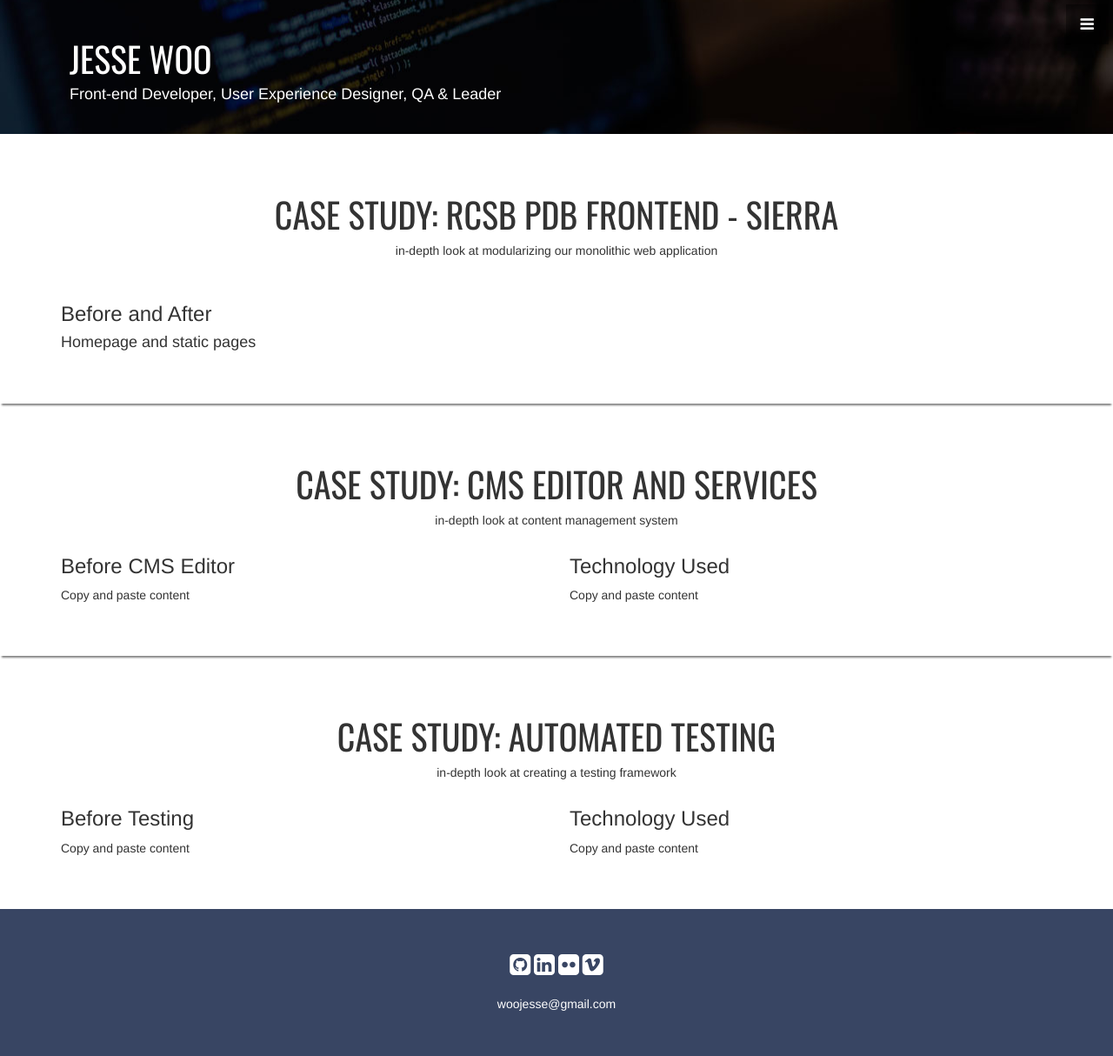
After one commit to jessewoo/jessewoo.github.io, a PHP site: page /casestudies.html in a window 1280 px wide. The commit adds this page. Shown: the whole page at 87% size. Run offline with PHP 8.4, Linux system fonts and the light colour scheme; some libraries are stand-ins or nearby versions.

Commit message:
Case study page

```diff
--- /dev/null
+++ b/casestudies.html
@@ -0,0 +1,188 @@
+<!DOCTYPE html>
+<html lang="en">
+  <head>
+    <meta charset="utf-8">
+    <meta http-equiv="X-UA-Compatible" content="IE=edge">
+    <meta name="viewport" content="width=device-width, initial-scale=1">
+    <meta name="description" content="Jesse Woo's Resume - Front End Developer, User Experience Designer">
+    <meta name="author" content="Jesse Woo">
+
+    <title>Jesse Woo's Resume</title>
+
+    <link rel="stylesheet" href="https://maxcdn.bootstrapcdn.com/bootstrap/3.3.6/css/bootstrap.min.css" integrity="sha384-1q8mTJOASx8j1Au+a5WDVnPi2lkFfwwEAa8hDDdjZlpLegxhjVME1fgjWPGmkzs7" crossorigin="anonymous">
+    <link href="ekko-lightbox/ekko-lightbox.css" rel="stylesheet">
+    <link rel="stylesheet" href="https://maxcdn.bootstrapcdn.com/font-awesome/4.5.0/css/font-awesome.min.css">
+    <link href="css/style.css" rel="stylesheet">
+
+    <!-- Fonts -->
+    <link href='https://fonts.googleapis.com/css?family=Oswald' rel='stylesheet' type='text/css'>
+    <link href='https://fonts.googleapis.com/css?family=Fjalla+One' rel='stylesheet' type='text/css'>
+  <body>
+    <!-- Navigation -->
+    <a id="menu-toggle" href="#" class="btn btn-dark btn-lg toggle"><i class="fa fa-bars"></i></a>
+    <nav id="sidebar-wrapper">
+        <ul class="sidebar-nav">
+            <a id="menu-close" href="#" class="btn btn-light btn-lg pull-right toggle"><i class="fa fa-times"></i></a>
+            <li class="sidebar-brand"><a href="#top" onclick = $("#menu-close").click(); >Jesse Woo</a></li>
+            <li><a href="index.html#top" onclick = $("#menu-close").click(); >Home</a></li>
+            <li><a href="index.html#about" onclick = $("#menu-close").click(); >About Me</a></li>
+            <li><a href="index.html#techskills" onclick = $("#menu-close").click(); >Technical Skills</a></li>
+            <li><a href="index.html#portfolio" onclick = $("#menu-close").click(); >Portfolio</a></li>
+            <li><a href="index.html#casestudy-rcsb" onclick = $("#menu-close").click(); >Case Study: RCSB PDB</a></li>
+            <li><a href="casestudies.html" onclick = $("#menu-close").click(); >Other Case Studies</a></li>
+            <li><a href="index.html#recommendations" onclick = $("#menu-close").click(); >Recommendations</a></li>
+            <li><a href="index.html#videoproduction" onclick = $("#menu-close").click(); >Video Production</a></li>
+            <li><a href="#contact" onclick = $("#menu-close").click(); >Contact</a></li>
+        </ul>
+    </nav>
+
+    <!-- Header / Top -->
+    <header id="top" class="header header-short">
+        <div class="text-left container" id="bannerText">
+            <div>
+              <h1><a href="index.html">Jesse Woo</a></h1>
+              <h4>Front-end Developer, User Experience Designer, QA &amp; Leader</h4>
+            </div>
+        </div>
+    </header>
+
+    <!-- Case Study : RCSB PDB-->
+    <section id="casestudy-sierra">
+      <div class="container">
+          <div class="row">
+            <div class="col-lg-12 text-center">
+                <h2>Case Study: RCSB PDB Frontend - Sierra</h2>
+                <p>in-depth look at modularizing our monolithic web application</p>
+            </div>
+          </div><br>
+          <div class="row">
+            <div class="col-lg-6">
+              <h3>Before and After</h3>
+              <h4>Homepage and static pages</h4>
+
+            </div>
+            <div class="col-lg-6">
+
+            </div>
+          </div>
+      </div>
+    </section>
+
+    <!-- Case Study : CMS Editor-->
+    <section id="casestudy-cms">
+      <div class="container">
+          <div class="row">
+            <div class="col-lg-12 text-center">
+                <h2>Case Study: CMS Editor and Services</h2>
+                <p>in-depth look at content management system</p>
+            </div>
+          </div>
+
+          <div class="row">
+            <div class="col-lg-6">
+              <h3>Before CMS Editor</h3>
+              <p>Copy and paste content</p>
+
+            </div>
+            <div class="col-lg-6">
+              <h3>Technology Used</h3>
+              <p>Copy and paste content</p>
+
+            </div>
+          </div>
+
+      </div>
+    </section>
+
+    <!-- Case Study : Testing -->
+    <section id="casestudy-testing">
+      <div class="container">
+          <div class="row">
+            <div class="col-lg-12 text-center">
+                <h2>Case Study: Automated Testing</h2>
+                <p>in-depth look at creating a testing framework</p>
+            </div>
+          </div>
+          <div class="row">
+            <div class="col-lg-6">
+              <h3>Before Testing</h3>
+              <p>Copy and paste content</p>
+
+            </div>
+            <div class="col-lg-6">
+              <h3>Technology Used</h3>
+              <p>Copy and paste content</p>
+
+            </div>
+          </div>
+
+      </div>
+    </section>
+
+	<!-- FOOTER -->
+  <footer class="footer" id="contact">
+  	<div class="container">
+      <div class="row">
+        <div class="col-lg-12 text-center">
+            <a href="https://github.com/jessewoo" target="_blank"><i class="fa fa-github-square fa-2x"></i></a>
+  		      <a href="https://www.linkedin.com/pub/jesse-woo/5/658/a58" target="_blank"><i class="fa fa-linkedin-square fa-2x"></i></a>
+            <a href="https://www.flickr.com/search/?text=opjessewoo&amp;sort=date-posted-desc" target="_blank"><i class="fa fa-flickr fa-2x"></i></a>
+            <a href="http://vimeo.com/user3082735" target="_blank"><i class="fa fa-vimeo-square fa-2x"></i></a>
+        </div>
+      </div><br>
+      <div class="row">
+        <div class="col-lg-12 text-center">
+  		      <a href="mailto:woojesse@gmail.com">woojesse@gmail.com</a>
+        </div>
+      </div>
+  	</div>
+  </footer>
+  <script src="https://ajax.googleapis.com/ajax/libs/jquery/1.11.3/jquery.min.js"></script>
+  <script src="https://maxcdn.bootstrapcdn.com/bootstrap/3.3.6/js/bootstrap.min.js" integrity="sha384-0mSbJDEHialfmuBBQP6A4Qrprq5OVfW37PRR3j5ELqxss1yVqOtnepnHVP9aJ7xS" crossorigin="anonymous"></script>
+  <script src="ekko-lightbox/ekko-lightbox.js"></script>
+  <script src="js/Chart.js"></script>
+
+  <script type="text/javascript">
+  	$(document).ready(function ($) {
+  		$(document).delegate('*[data-toggle="lightbox"]', 'click', function(event) {
+  		    event.preventDefault();
+  		    $(this).ekkoLightbox();
+  		});
+  	});
+
+  </script>
+
+  <!-- Custom Theme JavaScript -->
+  <script>
+    // Closes the sidebar menu
+    $("#menu-close").click(function(e) {
+        e.preventDefault();
+        $("#sidebar-wrapper").toggleClass("active");
+    });
+
+    // Opens the sidebar menu
+    $("#menu-toggle").click(function(e) {
+        e.preventDefault();
+        $("#sidebar-wrapper").toggleClass("active");
+    });
+
+    // Scrolls to the selected menu item on the page
+    $(function() {
+        $('a[href*=#]:not([href=#])').click(function() {
+            if (location.pathname.replace(/^\//, '') == this.pathname.replace(/^\//, '') || location.hostname == this.hostname) {
+
+                var target = $(this.hash);
+                target = target.length ? target : $('[name=' + this.hash.slice(1) + ']');
+                if (target.length) {
+                    $('html,body').animate({
+                        scrollTop: target.offset().top
+                    }, 1000);
+                    return false;
+                }
+            }
+        });
+    });
+    </script>
+
+  </body>
+</html>
--- a/css/style.css
+++ b/css/style.css
@@ -167,6 +167,10 @@ hr.small {
     -o-background-size: cover;
 }
 
+.header-short {
+  height: 100px;
+}
+
 #bannerText {
   color: #fff;
 }
@@ -179,10 +183,25 @@ hr.small {
   margin-right: auto;
 }
 
+.header-short #bannerText div {
+  border: none;
+  margin-left: 0;
+}
+
 #bannerText h1 {
   text-transform: uppercase;
   font-family: 'Oswald', sans-serif;
   font-size: 70px;
+}
+
+.header-short #bannerText h1 {
+  text-transform: uppercase;
+  font-family: 'Oswald', sans-serif;
+  font-size: 40px;
+}
+
+.header-short #bannerText h1 a {
+  color: white;
 }
 
 /* Sections */
@@ -204,7 +223,6 @@ section h2 {
     background: #384563;
     color: #fff;
 }
-
 
 /* Portfolio */
 
--- a/index.html
+++ b/index.html
@@ -29,6 +29,7 @@
             <li><a href="#techskills" onclick = $("#menu-close").click(); >Technical Skills</a></li>
             <li><a href="#portfolio" onclick = $("#menu-close").click(); >Portfolio</a></li>
             <li><a href="#casestudy-rcsb" onclick = $("#menu-close").click(); >Case Study: RCSB PDB</a></li>
+            <li><a href="casestudies.html" onclick = $("#menu-close").click(); >Other Case Studies</a></li>
             <li><a href="#recommendations" onclick = $("#menu-close").click(); >Recommendations</a></li>
             <li><a href="#videoproduction" onclick = $("#menu-close").click(); >Video Production</a></li>
             <li><a href="#contact" onclick = $("#menu-close").click(); >Contact</a></li>
```
